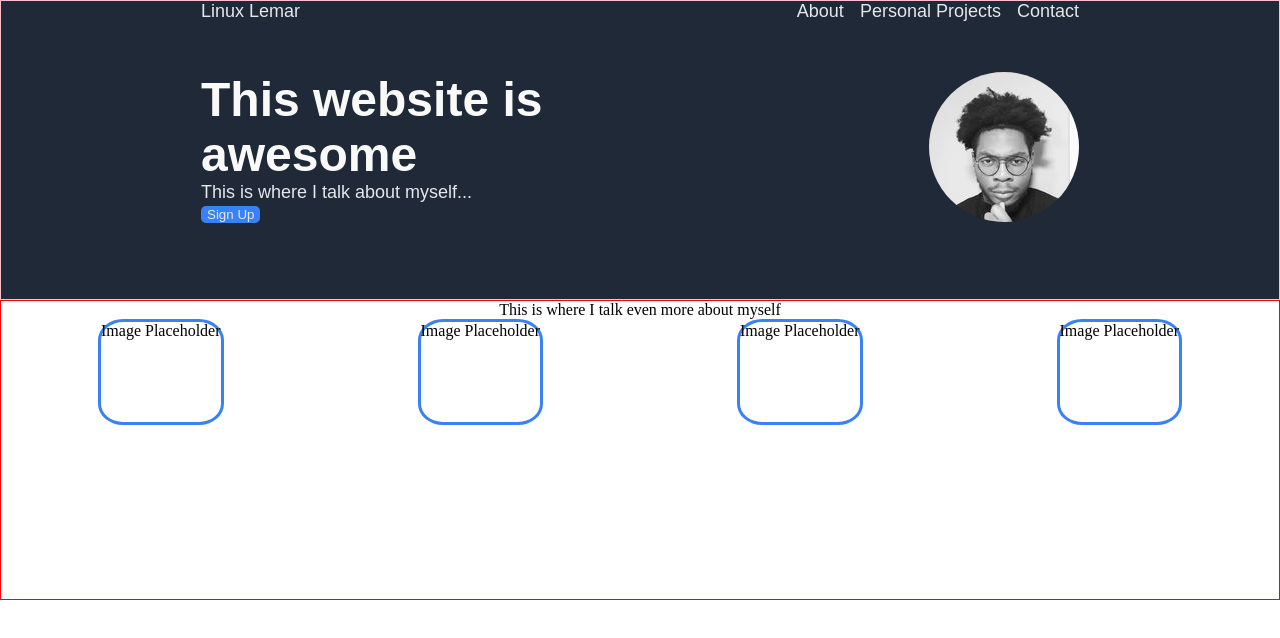
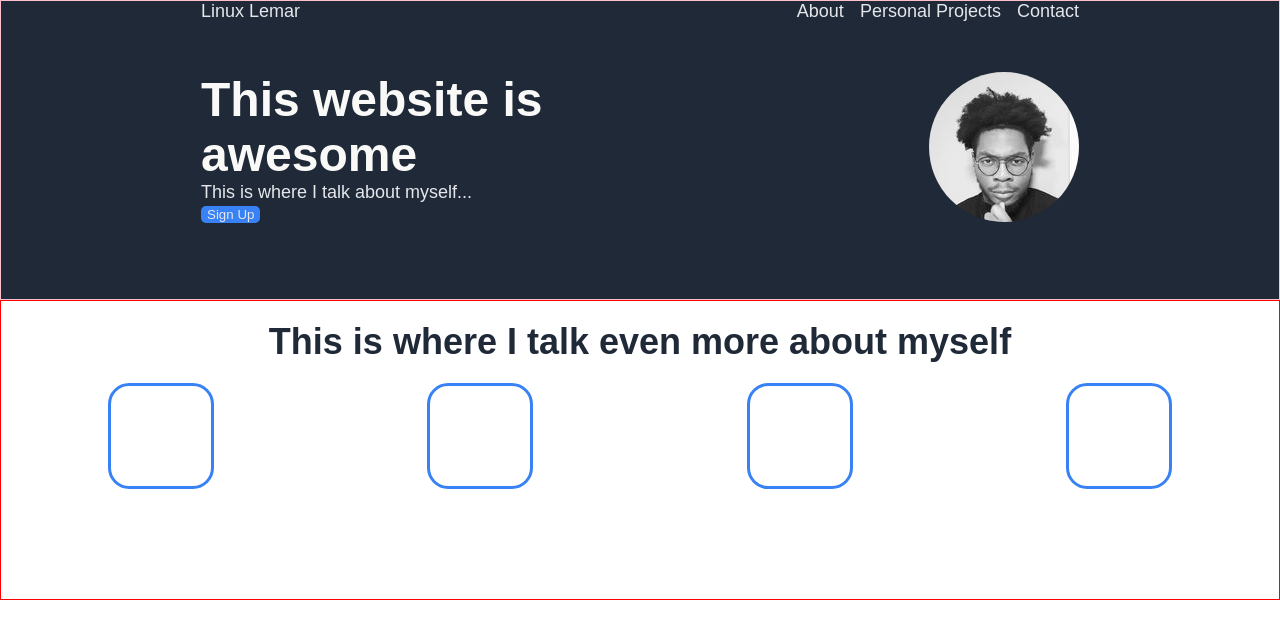
Before and after one commit to LemarTokham/landing_page, a plain HTML site: page index.html in a window 1280 px wide. Drawn offline with Linux system fonts and the light colour scheme.

Commit message:
Remove text from the box and style title

```diff
--- a/index.html
+++ b/index.html
@@ -29,12 +29,12 @@
         </div>
         <div class="middle-section">
             <div class="middle-content">
-                <div>This is where I talk even more about myself</div>
+                <div class="title">This is where I talk even more about myself</div>
                 <div class="boxes">
-                    <div class="box-1">Image Placeholder</div>
-                    <div class="box-2">Image Placeholder</div>
-                    <div class="box-3">Image Placeholder</div>
-                    <div class="box-4">Image Placeholder</div>
+                    <div class="box-1"></div>
+                    <div class="box-2"></div>
+                    <div class="box-3"></div>
+                    <div class="box-4"></div>
 
                 </div>
             </div>
--- a/styls.css
+++ b/styls.css
@@ -111,6 +111,14 @@ ul {
 .box-4 {
     border: #3882F6 solid 3px;
     height: 100px;
+    width: 100px;
     border-radius: 20%;
 
 }
+.title {
+    font-size: 36px;
+    font-weight: bolder;
+    font-family: sans-serif;
+    color: #1f2937;
+    margin: 20px 0;
+}
```
